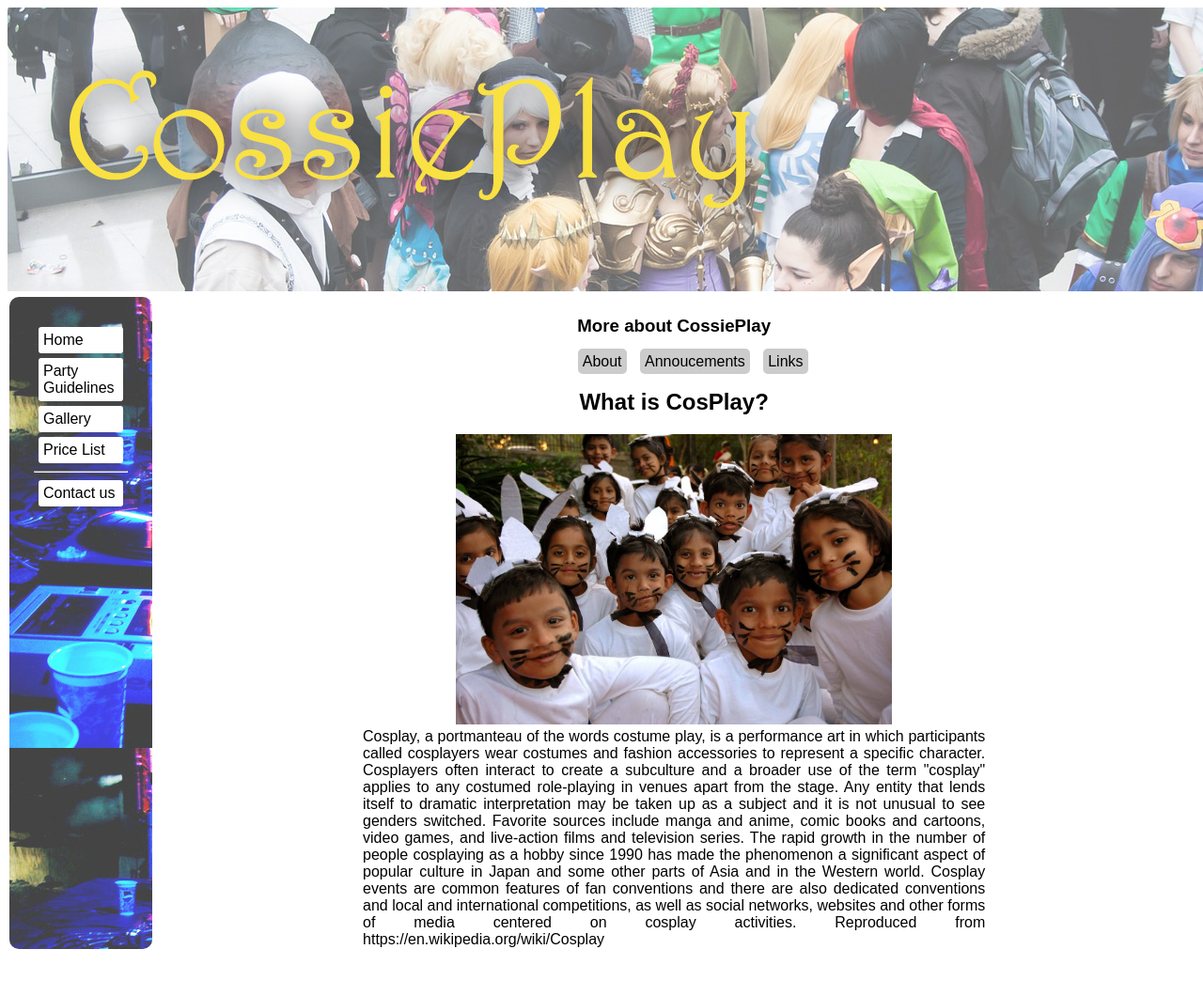
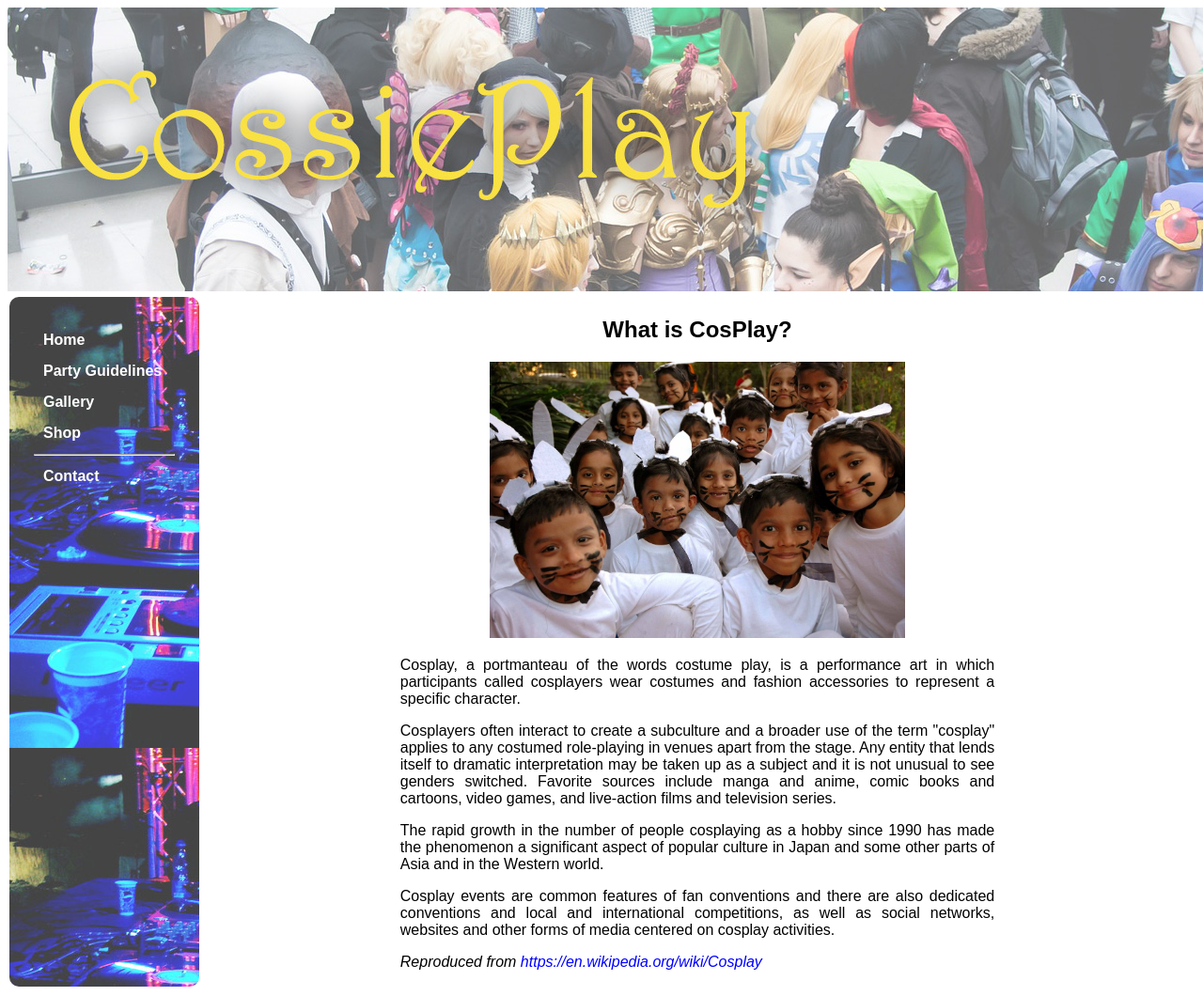
Before and after one commit to Hsinyiwang/Cossieplay, a plain HTML site: page index.html in a window 1280 px wide. Shown: the whole page at 94% size. Before the commit the page ends 1020 px from the top, so only its background shows below. Drawn offline with Linux system fonts and the light colour scheme.

Commit message:
Changed color of sidebar images, and moved 3 links to sidebar

```diff
--- a/css/main.css
+++ b/css/main.css
@@ -3,27 +3,47 @@
 
 .happy li {
 	margin: 5px;
-	Background-color: white;
-	color:black;
+/*	Background-color: white;*/
+	color: white;
 	padding: 5px;
 	border-radius: 3px;
 
 
 }
 
+a.button {
+    -webkit-appearance: button;
+    -moz-appearance: button;
+    appearance: button;
+
+    text-decoration: none;
+    color: initial;
+}
+
+.whiteBold {
+	color: white;
+	font-weight: bold;
+}
+
 .happy {
 	padding: 10px 25px 25px 25px;
+	width: 150px;
 }
 
 .list-inline li {
 	display: inline;
+/*
 	margin: 5px;
 	Background-color: #ccc;
 	color:black;
 	padding: 5px;
 	border-radius: 5px;
+*/
 
-
+}
+.list-inline {
+	margin: 0;
+	padding: 0;
 }
 a {
 	text-decoration: none;
@@ -106,3 +126,25 @@ body {
 .cellPadding {
 	padding-right: 20px;
 }
+
+
+.dropdown {
+    position: relative;
+    display: inline-block;
+}
+
+.dropdown-content {
+    display: none;
+    position: absolute;
+    background-color: lightyellow;
+    min-width: 160px;
+    box-shadow: 0px 8px 16px 0px rgba(0,0,0,0.2);
+    padding: 12px 16px;
+    z-index: 1;
+	color: black;
+	border-radius: 10px;
+}
+
+.dropdown:hover .dropdown-content {
+    display: block;
+}
--- a/index.html
+++ b/index.html
@@ -13,13 +13,23 @@
 	<tr>
 		<td class="navigationBar" background="backgroundimage/cropped_party.jpg">
 <ul class="happy">
-	<li><a href="index.html">Home</a></li>
+	<li>
 
-	<li><a href="PartyGuidelines.html">Party Guidelines</a></li>
-		<li><a href="imagegallery.html">Gallery</a></li>
-		<li><a href="priceList.html">Price List</a></li>
+		<div class="dropdown">
+  <span><a class="whiteBold" href="index.html">Home</a></span>
+  <div class="dropdown-content">
+    <p><a href="about.html">About</a</p>
+    <p><a href="announcements.html">Announcements</a</p>
+    <p><a href="links.html">Links</a</p>
+  </div>
+</div>
+	</li>
+
+	<li><a class="whiteBold" href="PartyGuidelines.html">Party Guidelines</a></li>
+		<li><a class="whiteBold" href="imagegallery.html">Gallery</a></li>
+		<li><a class="whiteBold" href="priceList.html">Shop</a></li>
 		<hr>
-		<li><a href="Contact.html">Contact us</a></li>
+		<li><a class="whiteBold" href="Contact.html">Contact</a></li>
 </ul>
 		</td>
 		<td>
@@ -27,15 +37,6 @@
 
 </div>
 <div class="textincenter">
-
-<h3>
-	More about CossiePlay
-</h3>
-<ul class="list-inline">
-	<li><a href="about.html">About</a></li>
-	<li><a href="Announcements.html">Annoucements</a></li>
-	<li><a href="links.html">Links</a></li>
-</ul>
 
 <h2>
 	What is CosPlay?
@@ -46,10 +47,30 @@
 
 
 <div class="textjustify textindex">
-Cosplay, a portmanteau of the words costume play, is a performance art in which participants called cosplayers wear costumes and fashion accessories to represent a specific character. Cosplayers often interact to create a subculture and a broader use of the term "cosplay" applies to any costumed role-playing in venues apart from the stage. Any entity that lends itself to dramatic interpretation may be taken up as a subject and it is not unusual to see genders switched. Favorite sources include manga and anime, comic books and cartoons, video games, and live-action films and television series.
+<p>
+	Cosplay, a portmanteau of the words costume play, is a performance art in which participants called cosplayers wear costumes and fashion accessories to represent a specific character.
+	</p>
+	<p>
+ Cosplayers often interact to create a subculture and a broader use of the term "cosplay" applies to any costumed role-playing in venues apart from the stage. Any entity that lends itself to dramatic interpretation may be taken up as a subject and it is not unusual to see genders switched. Favorite sources include manga and anime, comic books and cartoons, video games, and live-action films and television series.
+</p>
 
-The rapid growth in the number of people cosplaying as a hobby since 1990 has made the phenomenon a significant aspect of popular culture in Japan and some other parts of Asia and in the Western world. Cosplay events are common features of fan conventions and there are also dedicated conventions and local and international competitions, as well as social networks, websites and other forms of media centered on cosplay activities.
-	Reproduced from https://en.wikipedia.org/wiki/Cosplay
+<p>
+	The rapid growth in the number of people cosplaying as a hobby since 1990 has made the phenomenon a significant aspect of popular culture in Japan and some other parts of Asia and in the Western world.
+		</p>
+	<p>
+	Cosplay events are common features of fan conventions and there are also dedicated conventions and local and international competitions, as well as social networks, websites and other forms of media centered on cosplay activities.
+</p>
+	<p>
+	<i>
+		Reproduced from
+		<a class="blue" href="https://en.wikipedia.org/wiki/Cosplay">
+			https://en.wikipedia.org/wiki/Cosplay
+		</a>
+	</i>
+
+	</p>
+
+
 
 
 	</div>
```
